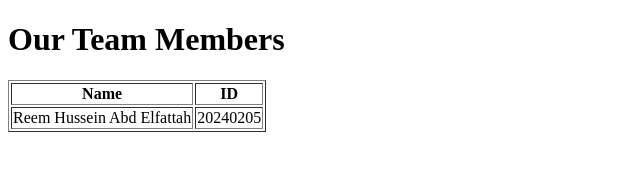
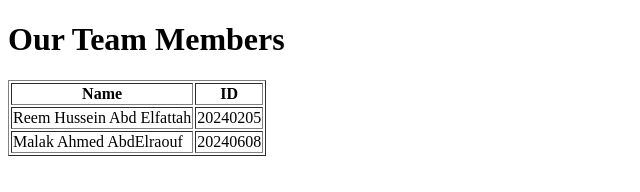
Before and after one commit to basmala3-taher/team-members-page, a plain HTML site: page index.html in a window 1280 px wide. Shown: the whole page, without its empty margins (0-640 px from the left). Drawn offline with Linux system fonts and the light colour scheme.

Commit message:
student-3

```diff
--- a/index.html
+++ b/index.html
@@ -22,7 +22,8 @@
             <!-- Student 1 -->
             <!-- Student 2 -->
              <tr><td>Reem Hussein Abd Elfattah</td><td>20240205</td></tr>
-            <!-- Student 3 -->
+             <tr><td>Malak Ahmed AbdElraouf </td><td>20240608</td></tr>
+
             <!-- Student 4 -->
             <!-- Student 5 -->
             <!-- Student 6 -->
```
